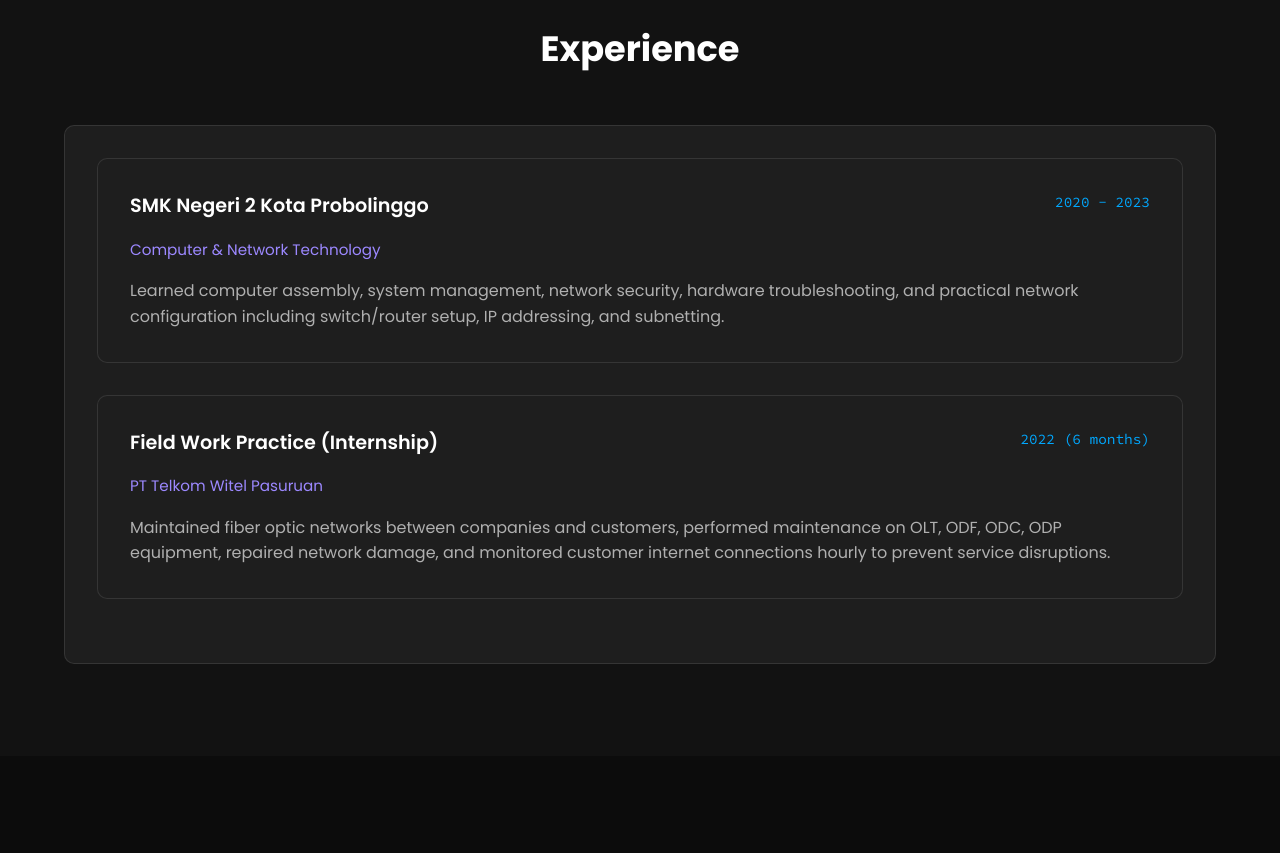
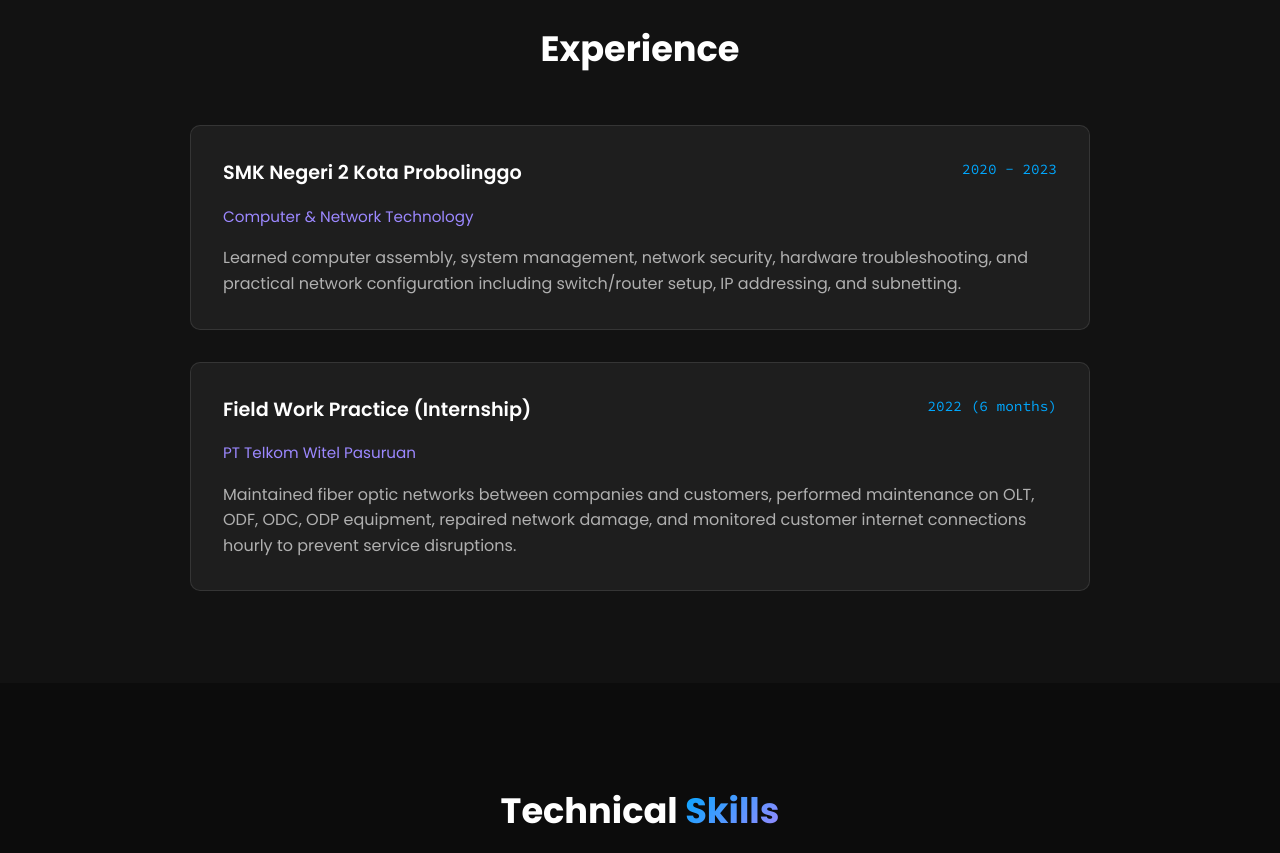
Before and after one commit to data-ryy/Portofolio-W, a plain HTML site: page index.html in a window 1280 px wide. Shown: the part 1560-2413 px from the top of the page. Drawn offline with Linux system fonts and the light colour scheme.

Commit message:
barulagi

```diff
--- a/index.html
+++ b/index.html
@@ -90,10 +90,10 @@
         </div>
     </section>
 
-    <!-- experience Section -->
+    <!-- Experience Section -->
     <section id="experience">
         <h2 class="section-title">Experience</h2>
-        <div class="experience-card">
+        <div class="experience-container">
             <div class="experience-card">
                 <div class="exp-header">
                     <div class="exp-title">SMK Negeri 2 Kota Probolinggo</div>
```
